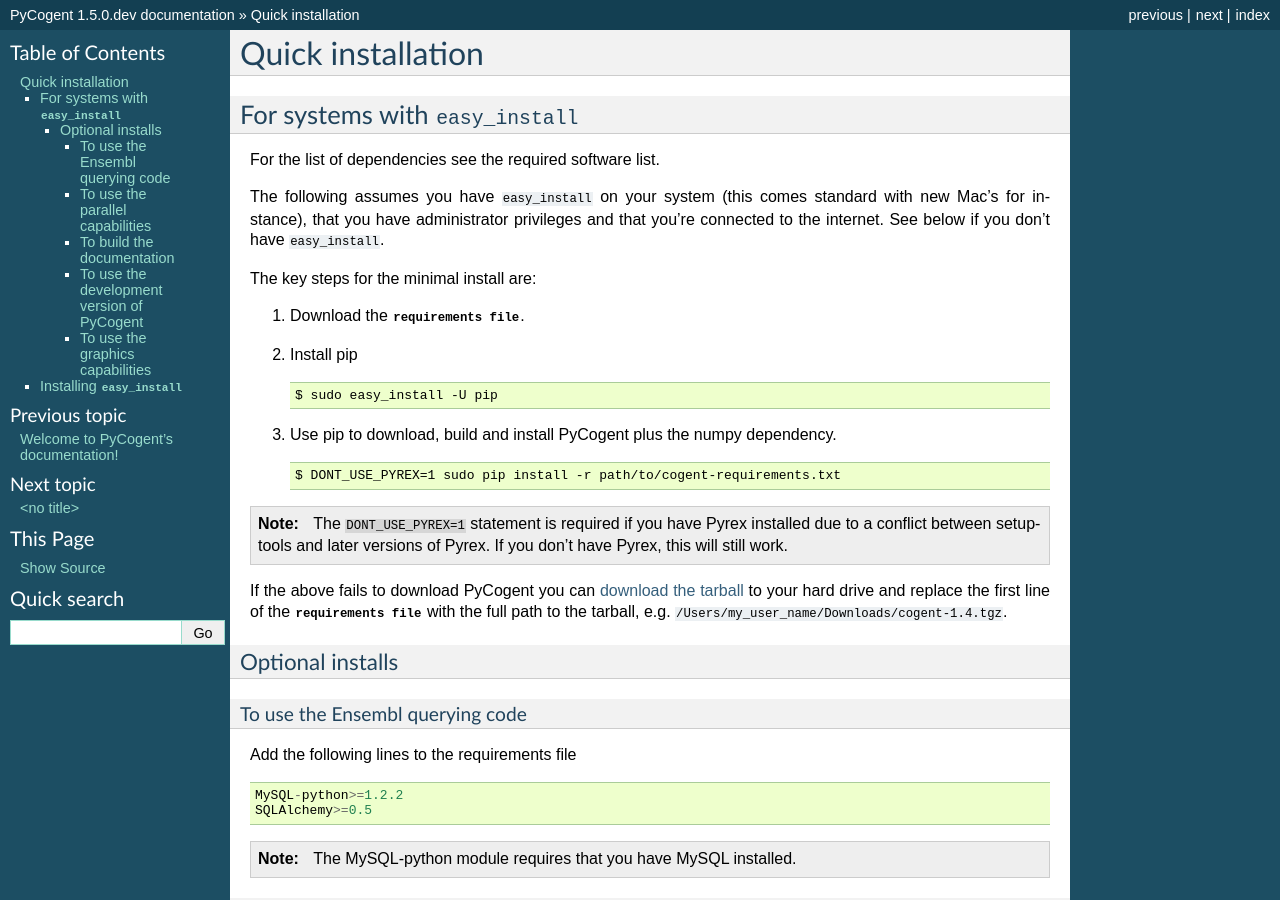
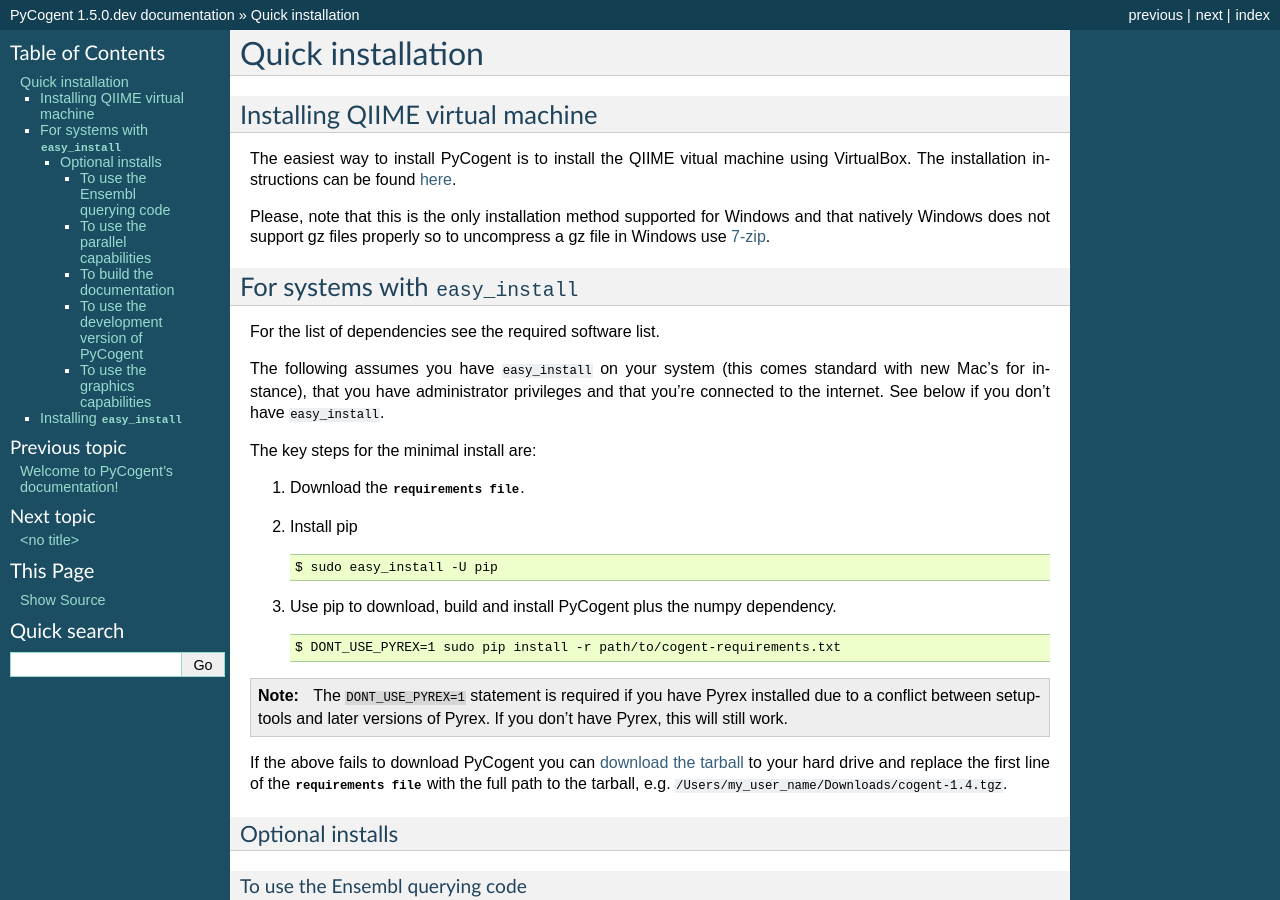
Before and after one commit to cogent3/cogent3, a Sphinx documentation site: the page built from doc/install.rst, in a window 1280 px wide and 900 px high. Built offline with Sphinx 7.4.7, drawn with Linux system fonts in a browser that asks for light colours; formulas are drawn with MathJax 3; pages that are not in the unit, such as notebooks, are missing from menus.

Commit message:
Added Virtual-Machine/Windows info

```diff
--- a/doc/install.rst
+++ b/doc/install.rst
@@ -2,6 +2,13 @@
 
 Quick installation
 ==================
+
+Installing QIIME virtual machine
+--------------------------------
+
+The easiest way to install PyCogent is to install the QIIME vitual machine using VirtualBox. The installation instructions can be found `here <http://qiime.sourceforge.net/install/virtual_box.html>`_.
+
+Please, note that this is the only installation method supported for Windows and that natively Windows does not support gz files properly so to uncompress a gz file in Windows use `7-zip <http://www.7-zip.org/>`_.
 
 For systems with ``easy_install``
 ---------------------------------
```
